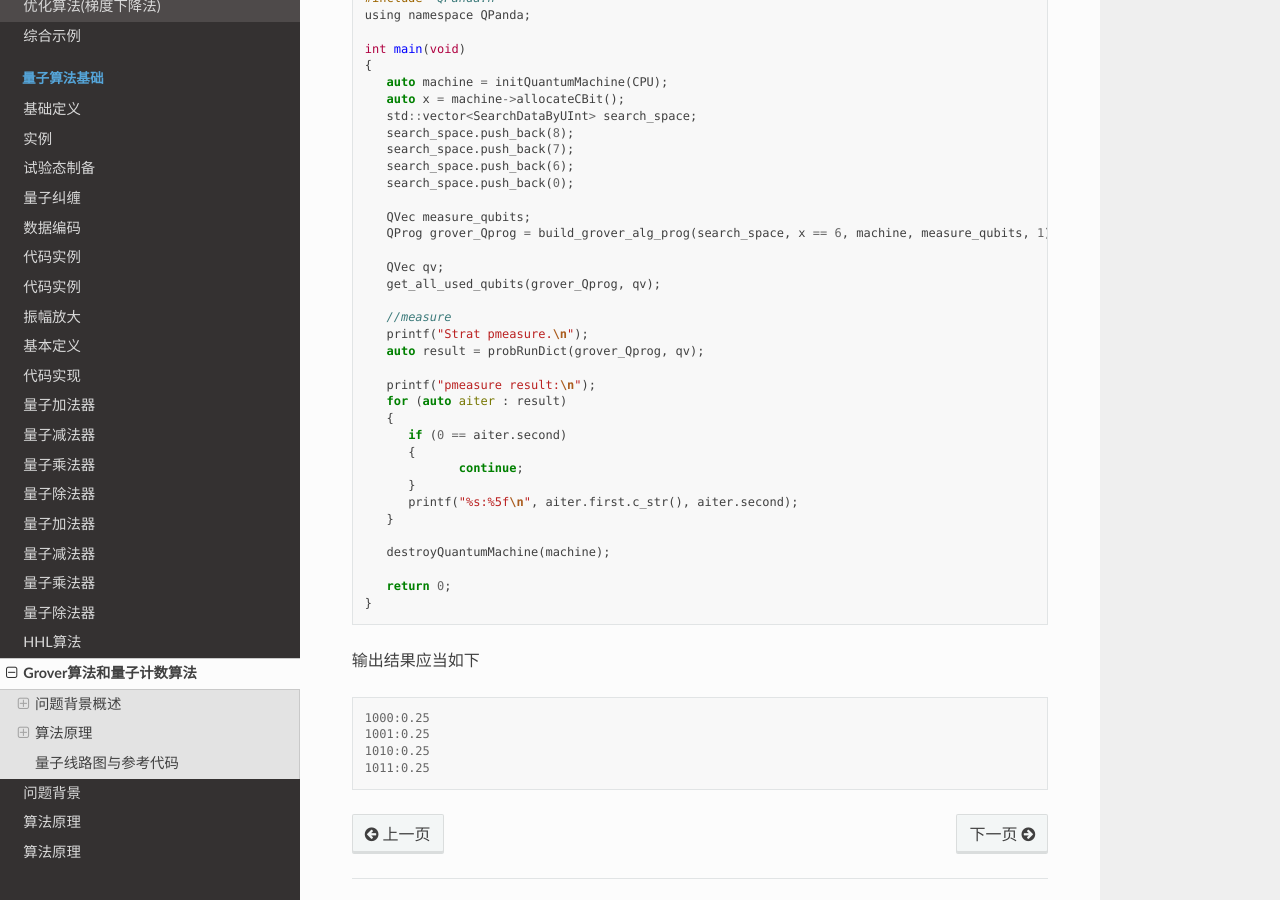
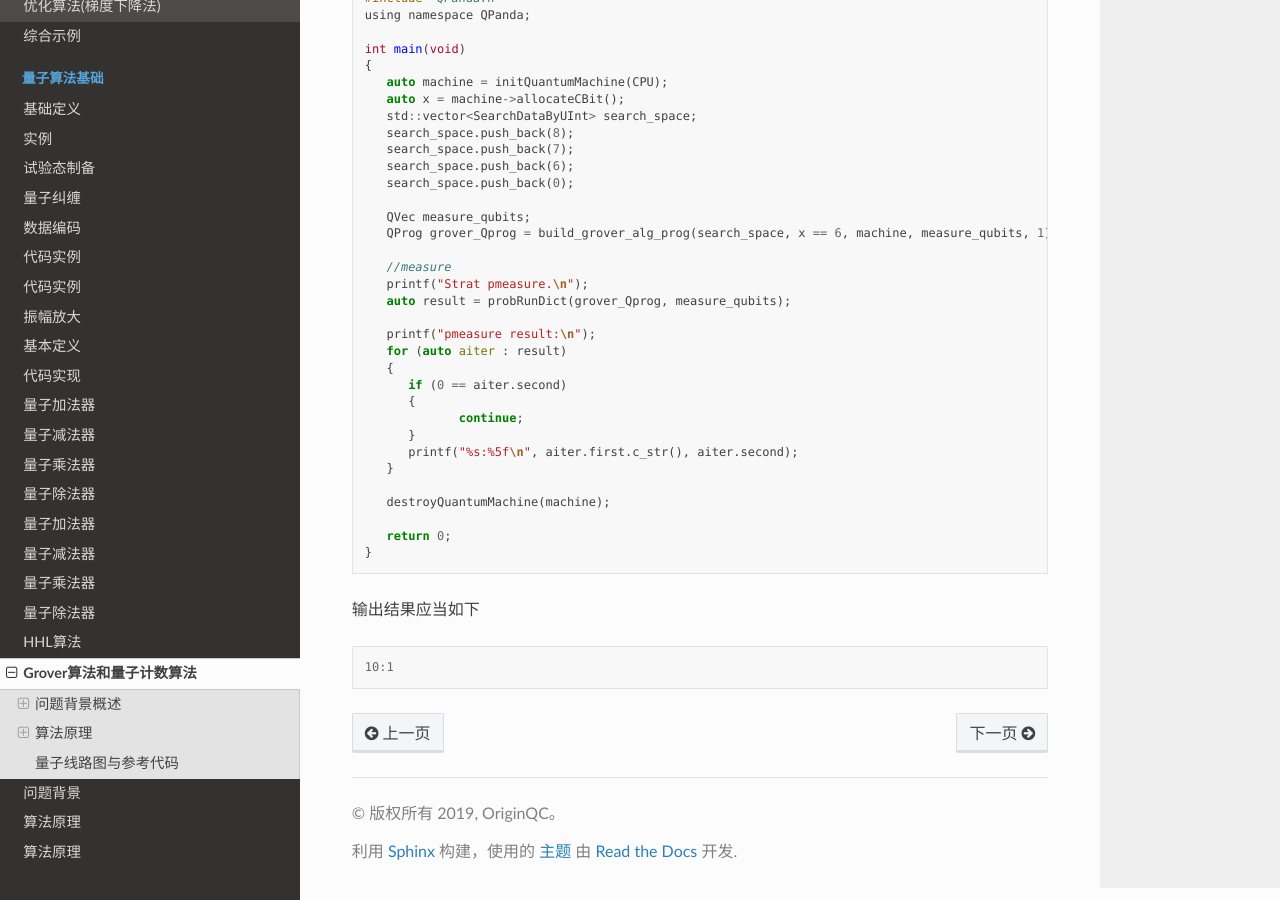
Before and after one commit to OriginQ/QPanda-tutorial, a Sphinx documentation site: the page built from source/Grover.rst, in a window 1280 px wide and 900 px high, scrolled down 4043 px. Built offline with Sphinx 7.4.7 and the Read the Docs theme 2.0.0, drawn with Linux system fonts in a browser that asks for light colours; pages that are not in the unit, such as notebooks, are missing from menus.

Commit message:
Update Grover.rst

```diff
--- a/source/Grover.rst
+++ b/source/Grover.rst
@@ -200,12 +200,9 @@ Grover算法还有其他的接口函数，此处不作赘述。
       QVec measure_qubits;
       QProg grover_Qprog = build_grover_alg_prog(search_space, x == 6, machine, measure_qubits, 1);
 
-      QVec qv;
-      get_all_used_qubits(grover_Qprog, qv);
-
       //measure
       printf("Strat pmeasure.\n");
-      auto result = probRunDict(grover_Qprog, qv);
+      auto result = probRunDict(grover_Qprog, measure_qubits);
 
       printf("pmeasure result:\n");
       for (auto aiter : result)
@@ -226,7 +223,4 @@ Grover算法还有其他的接口函数，此处不作赘述。
 
 .. code-block:: c
 
-   1000:0.25
-   1001:0.25
-   1010:0.25
-   1011:0.25
+   10:1
```
